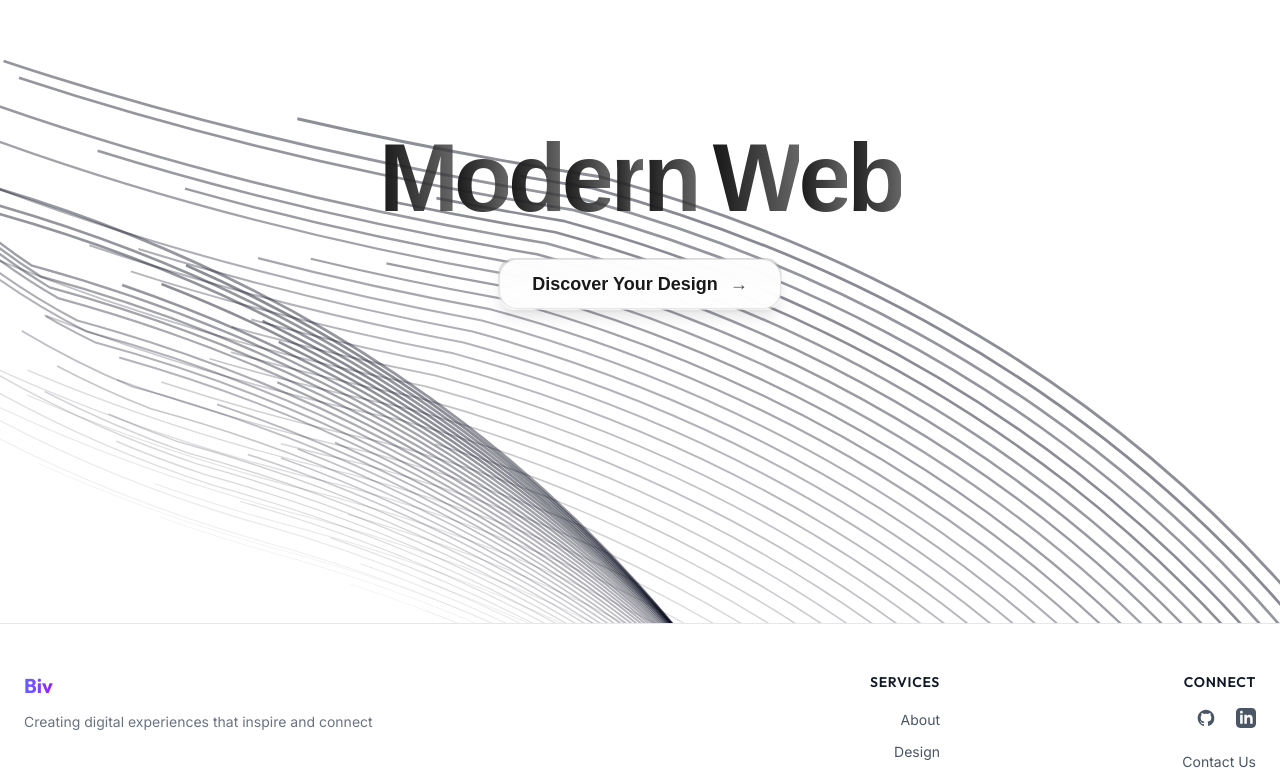
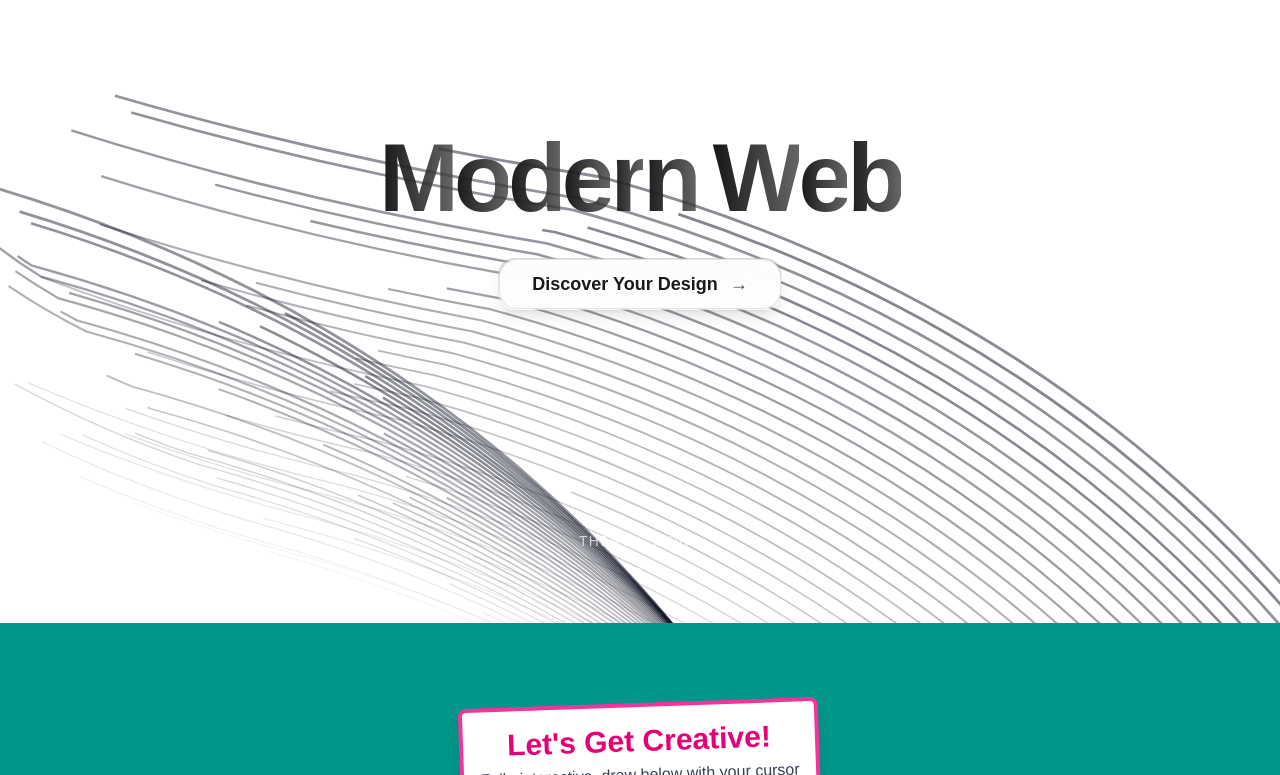
Before and after one commit to abiv23/biviano, a Next.js app: page /web-design in a window 1280 px wide. Shown: the part 177-952 px from the top of the page. Built offline with nearby package versions, Linux system fonts and the light colour scheme.

Commit message:
added scroll indicator

```diff
--- a/src/app/page.js
+++ b/src/app/page.js
@@ -1,7 +1,6 @@
 import { Code, Search, Palette, Smartphone, LineChart, Zap } from "lucide-react"
 
 import Hero from '@/components/Hero'
-import MSPaint from '@/components/MSPaint'
 import Waves from '@/components/Waves'
 import Carousel from '@/components/Carousel'
 import ServicesSection from '@/components/ServicesSection'
@@ -41,37 +40,37 @@ export default function Home() {
           icon: <Palette className="h-10 w-10 text-blue-600" />,
           title: "Web Design",
           description: "Custom, responsive website designs that captivate your audience and reflect your brand identity.",
-          link: "/services/web-design",
+          link: "/web-design",
       },
       {
           icon: <Search className="h-10 w-10 text-blue-600" />,
           title: "Search Engine Optimization",
           description: "Data-driven SEO strategies to improve rankings, increase organic traffic, and drive conversions.",
-          link: "/services/seo",
+          link: "/seo",
       },
       {
           icon: <Code className="h-10 w-10 text-blue-600" />,
           title: "Web Development",
           description: "Professional website development with clean code, fast load times, and seamless functionality.",
-          link: "/services/web-development",
+          link: "/web-development",
       },
       {
           icon: <Smartphone className="h-10 w-10 text-blue-600" />,
           title: "Mobile Optimization",
           description: "Ensuring your website performs flawlessly across all devices with responsive, mobile-first design.",
-          link: "/services/mobile-optimization",
+          link: "/mobile-optimization",
       },
       {
           icon: <LineChart className="h-10 w-10 text-blue-600" />,
           title: "Analytics & Reporting",
           description: "Comprehensive performance tracking and actionable insights to continuously improve your digital presence.",
-          link: "/services/analytics",
+          link: "/analytics",
       },
       {
         icon: <Zap className="h-10 w-10 text-blue-600" />,
         title: "Page Speed Optimization",
         description: "Enhance user experience and search rankings with lightning-fast page load times through advanced performance tuning techniques.",
-        link: "/services/page-speed-optimization",
+        link: "/page-speed-optimization",
       }
   ]
 
@@ -80,13 +79,12 @@ export default function Home() {
     <>
       <Hero />
       <Carousel items={carouselItems} />
-      <CompanyStats />
       <ServicesSection
           title="Our Services"
           description=""
           services={webDesignServices}
         />
-      <MSPaint />
+      <CompanyStats />
       <Waves />
     </>
   );
--- a/src/app/seo/page.js
+++ b/src/app/seo/page.js
@@ -13,7 +13,7 @@ export default function SEOPage() {
       title: "Google Analytics & Search Console",
       description: "Harness the power of data-driven SEO with proper analytics setup. We implement and optimize Google Analytics 4 and Search Console to track performance, identify opportunities, and measure ROI.",
       cta: "Track Your Success",
-      ctaLink: "/analytics"
+      ctaLink: "/contact"
     },
     {
       src: "/images/autumn.png",
@@ -21,7 +21,7 @@ export default function SEOPage() {
       title: "Page Speed Optimization",
       description: "Achieve 90+ PageSpeed scores with our performance tuning. We optimize images, implement lazy loading, minify code, and leverage browser caching to deliver lightning-fast experiences that rank higher.",
       cta: "Speed Up Your Site",
-      ctaLink: "/page-speed"
+      ctaLink: "/contact"
     },
     {
       src: "/images/train-platte.png",
@@ -29,7 +29,7 @@ export default function SEOPage() {
       title: "On-Page SEO Excellence",
       description: "Perfect your content, meta tags, headers, and internal linking structure. Our on-page optimizations ensure search engines understand and value your content, driving higher rankings and traffic.",
       cta: "Optimize Your Pages",
-      ctaLink: "/on-page-seo"
+      ctaLink: "/contact"
     },
     {
       src: "/images/goat.png",
@@ -37,7 +37,7 @@ export default function SEOPage() {
       title: "Core Web Vitals Optimization",
       description: "Improve your LCP, FID, and CLS scores to boost search rankings. Our optimizations ensure fast load times, responsive interactions, and stable layouts that satisfy both users and search engines.",
       cta: "Improve Your Vitals",
-      ctaLink: "/core-web-vitals"
+      ctaLink: "/contact"
     },
     {
       src: "/images/river-platte.png",
@@ -45,7 +45,7 @@ export default function SEOPage() {
       title: "Technical SEO Mastery",
       description: "Resolve crawlability issues, optimize site architecture, and implement schema markup. Our technical SEO services create a solid foundation that helps search engines index and rank your content effectively.",
       cta: "Fix Your Foundation",
-      ctaLink: "/technical-seo"
+      ctaLink: "/contact"
     }
   ];
 
--- a/src/app/web-design/page.js
+++ b/src/app/web-design/page.js
@@ -1,11 +1,14 @@
 import DynamicBackground from '@/components/DynamicBackground';
-
+import MSPaint from '@/components/MSPaint'
+import Waves from '@/components/Waves'
 
 export default function ContactPage() {
 
 return (
     <div className="relative min-h-screen">
         <DynamicBackground />
+        <MSPaint />
+        <Waves />
     </div>
 );
 }
--- a/src/components/BackgroundCircles.jsx
+++ b/src/components/BackgroundCircles.jsx
@@ -3,6 +3,8 @@
 import { motion } from "framer-motion"
 import clsx from "clsx"
 import { useState } from "react"
+
+import { ScrollIndicator } from "./ScrollIndicator"
 
 const COLOR_VARIANTS = {
   primary: {
@@ -139,6 +141,7 @@ export function BackgroundCircles({
         <div className="absolute inset-0 bg-[radial-gradient(ellipse_at_center,#0F766E/30%,transparent_70%)] blur-[120px]" />
         <div className="absolute inset-0 bg-[radial-gradient(ellipse_at_center,#2DD4BF/15%,transparent)] blur-[80px]" />
       </div>
+      <ScrollIndicator text="Scroll" />
     </div>
   )
 }
--- a/src/components/CompanyStats.jsx
+++ b/src/components/CompanyStats.jsx
@@ -1,12 +1,9 @@
-import React from 'react';
-
 export default function CompanyStats({
   backgroundColor = "bg-violet-600",
   title = "By The Numbers",
   subtitle = "BIV web designs has established a record of excellence in the industry.",
   stats = [
-    { value: "20+", label: "Years of Experience" },
-    { value: "100", label: "Page Speed Score" },
+    { value: "20+", label: "Years of SEO Experience" },
     { value: "10+", label: "Years of Web Development" },
     { value: "1.2m", label: "Daily Users on largest project" },
   ]
@@ -21,7 +18,7 @@ export default function CompanyStats({
           </p>
         </div>
 
-        <div className="grid grid-cols-1 sm:grid-cols-2 lg:grid-cols-4 gap-8">
+        <div className="grid grid-cols-1 sm:grid-cols-1 lg:grid-cols-3 gap-8">
           {stats.map((stat, index) => (
             <div className="text-center" key={index}>
               <div className="bg-white/10 rounded-lg p-6">
--- a/src/components/ContentBlurb.jsx
+++ b/src/components/ContentBlurb.jsx
@@ -55,6 +55,12 @@ export default function ContentBlurb({
       text: "text-rose-500",
       hover: "hover:bg-rose-600",
       ripple: "focus:ring-rose-300"
+    },
+    cyan: {
+      bg: "bg-cyan-500",
+      text: "text-cyan-500",
+      hover: "hover:bg-cyan-600",
+      ripple: "focus:ring-cyan-300"
     }
   };
 
@@ -110,7 +116,7 @@ export default function ContentBlurb({
     <div className="flex flex-col md:flex-row w-full p-12 gap-4">
       {/* Content card - 1/4 width on desktop */}
       <div className="w-full md:w-2/5">
-        <div className="w-full rounded-lg bg-white dark:bg-gray-800 overflow-hidden shadow-lg border border-gray-100 dark:border-gray-700 h-full">
+        <div className="w-full rounded-lg bg-gray-900 overflow-hidden shadow-lg border border-gray-800 h-full">
           {/* Colored header bar - always visible even without icon */}
           <div className={`${colors.bg} h-3 w-full`}></div>
 
@@ -127,25 +133,25 @@ export default function ContentBlurb({
 
           {/* Card content with increased padding */}
           <div className="p-6 pt-10 text-center">
-            <h2 className="text-xl font-medium text-gray-800 dark:text-white mb-4">
+            <h2 className="text-3xl font-bold text-cyan-400 mb-6 tracking-tight">
               {header}
             </h2>
-            <p className="text-gray-600 dark:text-gray-300 leading-relaxed mb-6 text-base">
+            <p className="text-white leading-relaxed mb-8 text-lg font-medium">
               {text1}
             </p>
-            <p className="text-gray-600 dark:text-gray-300 leading-relaxed mb-6 text-base">
+            <p className="text-gray-300 leading-relaxed mb-8 text-lg">
               {text2}
             </p>
-            <p className="text-gray-600 dark:text-gray-300 leading-relaxed mb-6 text-base">
+            <p className="text-cyan-200 leading-relaxed mb-8 text-lg font-medium">
               {text3}
             </p>
 
             {/* Optional action button - Material style with more emphasis */}
             {actionText && (
-              <div className="flex justify-end">
+              <div className="flex justify-center">
                 <button
                   onClick={onActionClick}
-                  className={`uppercase font-medium ${colors.text} py-2 px-6 rounded focus:outline-none focus:ring-2 ${colors.ripple} transition-colors`}
+                  className={`uppercase font-bold bg-cyan-500 text-white py-3 px-8 rounded-md hover:bg-cyan-600 focus:outline-none focus:ring-2 focus:ring-cyan-300 transition-colors`}
                 >
                   {actionText}
                 </button>
--- a/src/components/DynamicBackground.jsx
+++ b/src/components/DynamicBackground.jsx
@@ -2,6 +2,7 @@
 
 import { motion } from "framer-motion"
 import { Button } from "@/components/ui/button"
+import { ScrollIndicator } from "@/components/ScrollIndicator"
 
 function FloatingPaths({ position }) {
   const paths = Array.from({ length: 36 }, (_, i) => ({
@@ -114,6 +115,8 @@ export default function BackgroundPaths({
           </div>
         </motion.div>
       </div>
+      {/* Scroll Indicator */}
+      <ScrollIndicator text="There's More" />
     </div>
   )
 }
--- a/src/components/Hero.jsx
+++ b/src/components/Hero.jsx
@@ -2,6 +2,7 @@
 
 import { motion } from "framer-motion"
 import { Pacifico } from "next/font/google"
+import { ScrollIndicator } from './ScrollIndicator'
 import Image from "next/image"
 import { cn } from "@/lib/utils"
 
@@ -70,6 +71,8 @@ function ElegantShape({
     </motion.div>
   )
 }
+
+
 
 export default function Hero({
   badge = "",
@@ -168,6 +171,9 @@ export default function Hero({
         </div>
       </div>
 
+      {/* Scroll Indicator */}
+      <ScrollIndicator text="There's More" />
+
       {/* Adjusted gradient overlay for better visibility */}
       <div className="absolute inset-0 bg-gradient-to-t from-[#111111] via-transparent to-[#111111]/70 pointer-events-none" />
     </div>
--- /dev/null
+++ b/src/components/ScrollIndicator.jsx
@@ -0,0 +1,50 @@
+import { motion } from "framer-motion"
+
+export function ScrollIndicator({text = ''}) {
+  return (
+    <motion.div
+      className="absolute bottom-8 left-1/2 transform -translate-x-1/2 flex flex-col items-center"
+      initial={{ opacity: 0 }}
+      animate={{ opacity: 1 }}
+      transition={{
+        delay: 2,
+        duration: 1.5
+      }}
+    >
+      <motion.div
+        className="text-white/70 text-sm tracking-widest uppercase font-light mb-2"
+      >
+        {text}
+      </motion.div>
+      <motion.div
+        className="w-8 h-8 flex items-center justify-center"
+        animate={{
+          y: [0, 8, 0],
+        }}
+        transition={{
+          duration: 1.5,
+          repeat: Infinity,
+          ease: "easeInOut",
+        }}
+      >
+        <svg
+          width="24"
+          height="28"
+          viewBox="0 0 24 24"
+          fill="none"
+          xmlns="http://www.w3.org/2000/svg"
+          className="text-white/70"
+        >
+          <path
+            d="M12 5L12 19M12 19L19 12M12 19L5 12"
+            stroke="currentColor"
+            strokeWidth="2"
+            strokeLinecap="round"
+            strokeLinejoin="round"
+            transform="rotate(0 12 12)"
+          />
+        </svg>
+      </motion.div>
+    </motion.div>
+  )
+}
```
